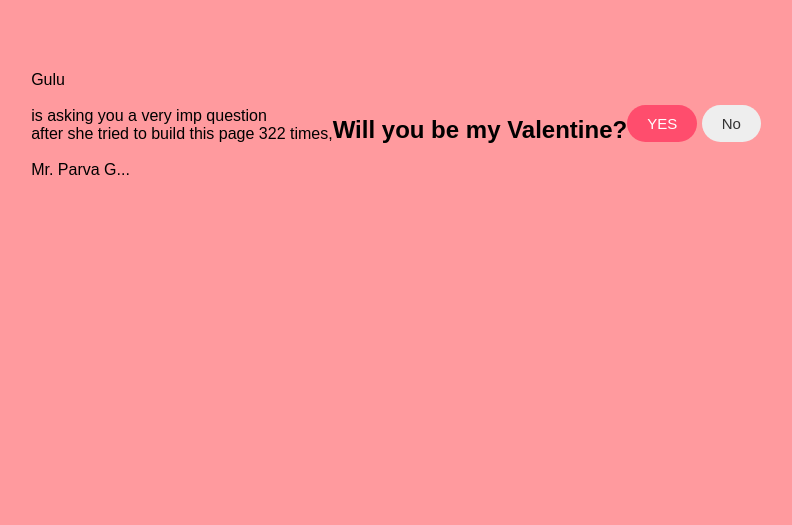
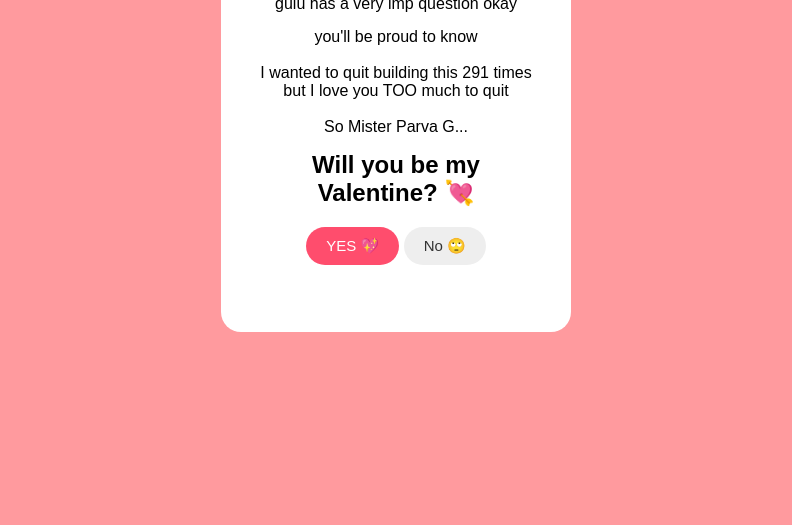
Before and after one commit to sadcheetah007/gulu, a plain HTML site: page index.html in a window 1280 px wide. Shown: the part 275-800 px from the top of the page, without its empty margins (244-1036 px from the left). Drawn offline with Linux system fonts and the light colour scheme.

Commit message:
Update index.html

```diff
--- a/index.html
+++ b/index.html
@@ -7,18 +7,22 @@
 </head>
 <body>
 
+<div class="card">
+  <h1>hi boyfriend</h1>
+  <p class="sub">gulu has a very imp question okay</p>
+
   <p class="msg">
-    Gulu<br><br>
-    is asking you a very imp question<br>
-    after she tried to build this page 322 times,<br><br>
-    Mr. Parva G...
+    you'll be proud to know <br><br>
+    I wanted to quit building this 291 times<br>
+    but I love you TOO much to quit<br><br>
+    So Mister Parva G...
   </p>
 
-  <h2>Will you be my Valentine?</h2>
+  <h2>Will you be my Valentine? 💘</h2>
 
   <div class="buttons">
-    <button id="yes">YES</button>
-    <button id="no">No</button>
+    <button id="yes">YES 💖</button>
+    <button id="no">No 🙄</button>
   </div>
 
   <p id="funny"></p>
```
